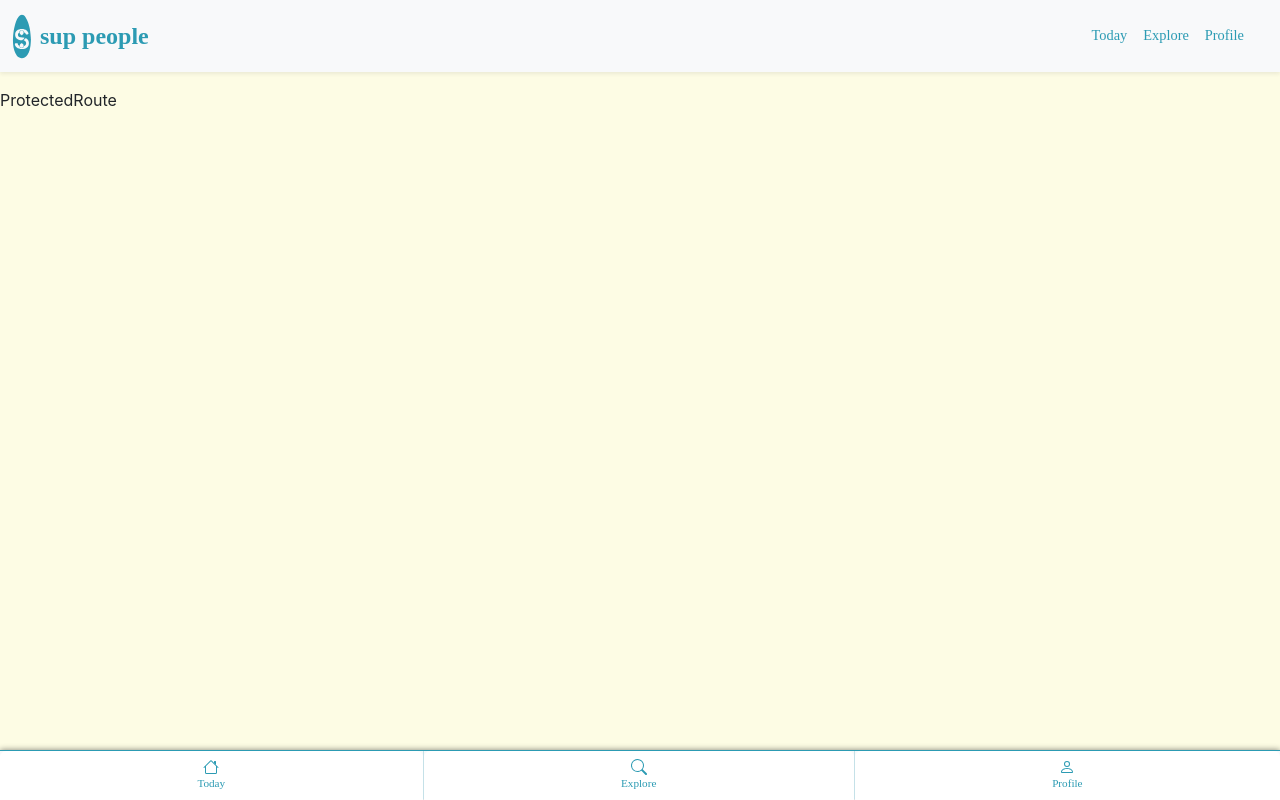
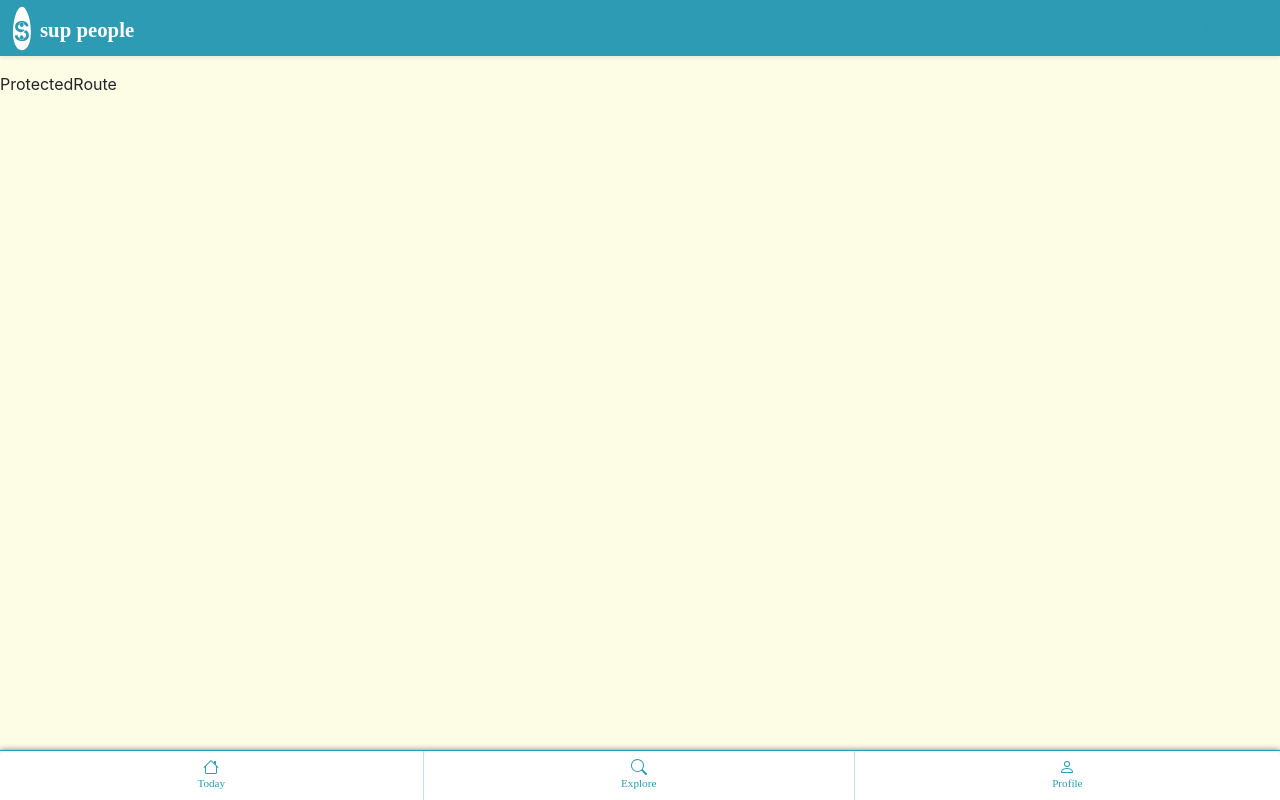
Before and after one commit to adaldin/sup-people, a React (Create React App) app: page /profile in a window 1280 px wide. Built offline with nearby package versions, Linux system fonts and the light colour scheme; no server answers.

Commit message:
header styled

```diff
--- a/src/components/header/Header.js
+++ b/src/components/header/Header.js
@@ -5,13 +5,13 @@ import Navbar from "react-bootstrap/Navbar";
 import Container from "react-bootstrap/Container";
 import Offcanvas from "react-bootstrap/Offcanvas";
 import Nav from "react-bootstrap/Nav";
-import logo from "../../assets/board-blue.svg";
+import logo from "../../assets/board-white.svg";
 import "../../global.css";
 
 function Header() {
   let expand = "lg";
   return (
-    <Navbar expand="lg" className="mb-3 bg-light shadow-sm">
+    <Navbar expand="lg" className="mb-3 primary-bg-color shadow-sm p-0">
       <Container fluid>
         <Navbar.Brand
           href="#"
@@ -20,7 +20,7 @@ function Header() {
           <div style={{ width: "20px" }}>
             <img src={logo} alt="sup-people-logo" className="img-fluid" />
           </div>
-          <h5 className="fw-bold font-title"> sup people</h5>
+          <h5 className="fw-bold white-front-color-header"> sup people</h5>
         </Navbar.Brand>
         <Navbar.Toggle
           aria-controls={`offcanvasNavbar-expand-${expand}`}
--- a/src/components/paddletripsList/PaddletripsList.js
+++ b/src/components/paddletripsList/PaddletripsList.js
@@ -1,3 +1,4 @@
+import "./paddletripsList.css";
 import { Link } from "react-router-dom";
 import { useEffect, useState } from "react";
 import Row from "react-bootstrap/Row";
@@ -64,7 +65,7 @@ function PaddleTripsList() {
         todaySupTrips.map((item, index) => (
           <Link
             to={`${item.id}`}
-            className="text-decoration-none text-muted"
+            className="text-decoration-none text-muted w-100"
             key={index}
           >
             <PaddleTripsItem {...item} />
--- /dev/null
+++ b/src/components/paddletripsList/paddletripsList.css
@@ -0,0 +1,5 @@
+.line--container{
+    border-right: 1px solid #2C9BB3;
+    height: 100%;
+    position: relative;
+}
--- a/src/global.css
+++ b/src/global.css
@@ -57,6 +57,12 @@
 .secondary-front-color{
     color: #FEEABE;
 }
+.white-front-color-header{
+    font-family: 'Kayak Sans';
+    font-size: 1.3rem;
+    color: #fff
+    ;
+}
 
 .primary-bg-color{
     background-color: #2C9BB3;
@@ -93,3 +99,14 @@
     color: #FEEABE;
     border:1px solid #2393ac;
 }
+
+.navbar-toggler-icon {
+    display: inline-block;
+    width: 1.5em;
+    height: 1.5em;
+    vertical-align: middle;
+    background-image:url('./assets/water.svg');
+    background-repeat: no-repeat;
+    background-position: center;
+    background-size: 100%;
+}
```
Also changed, not shown: src/assets/board-white.svg (added), src/assets/water.svg (added).
